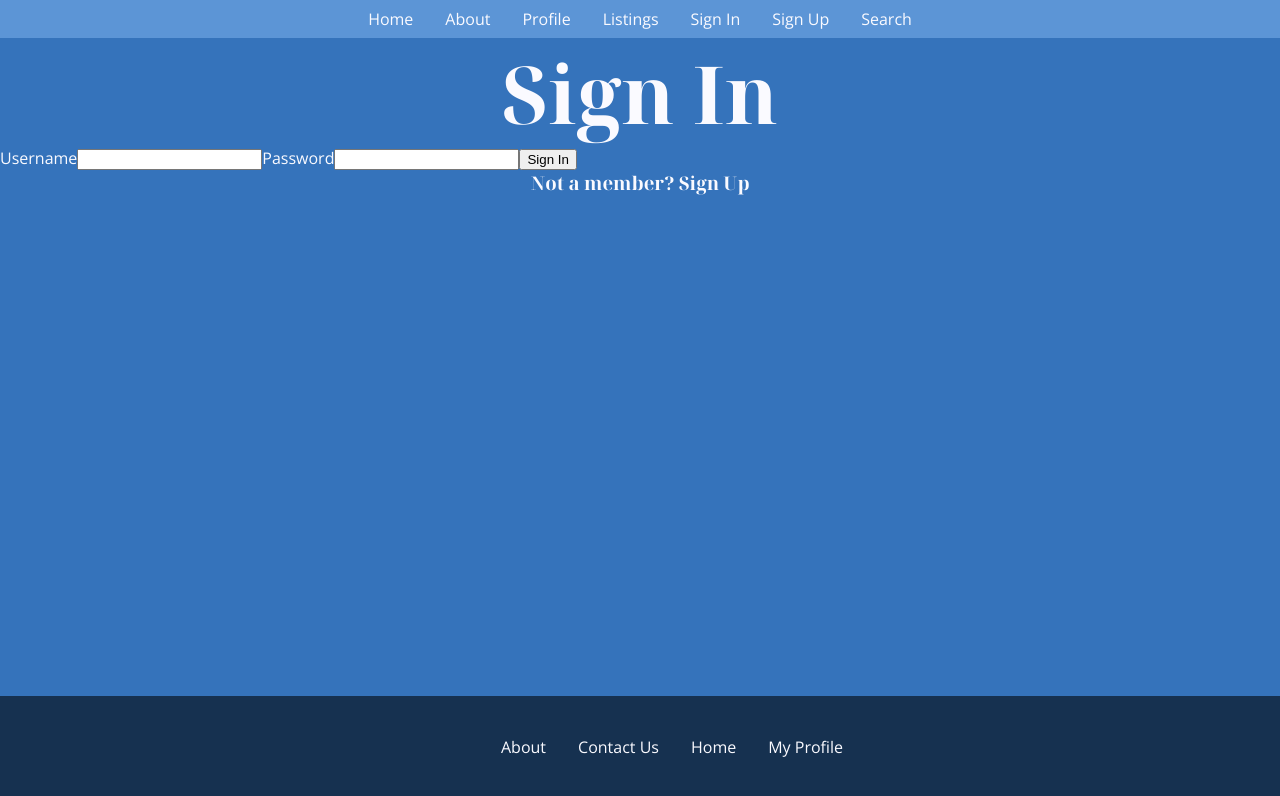
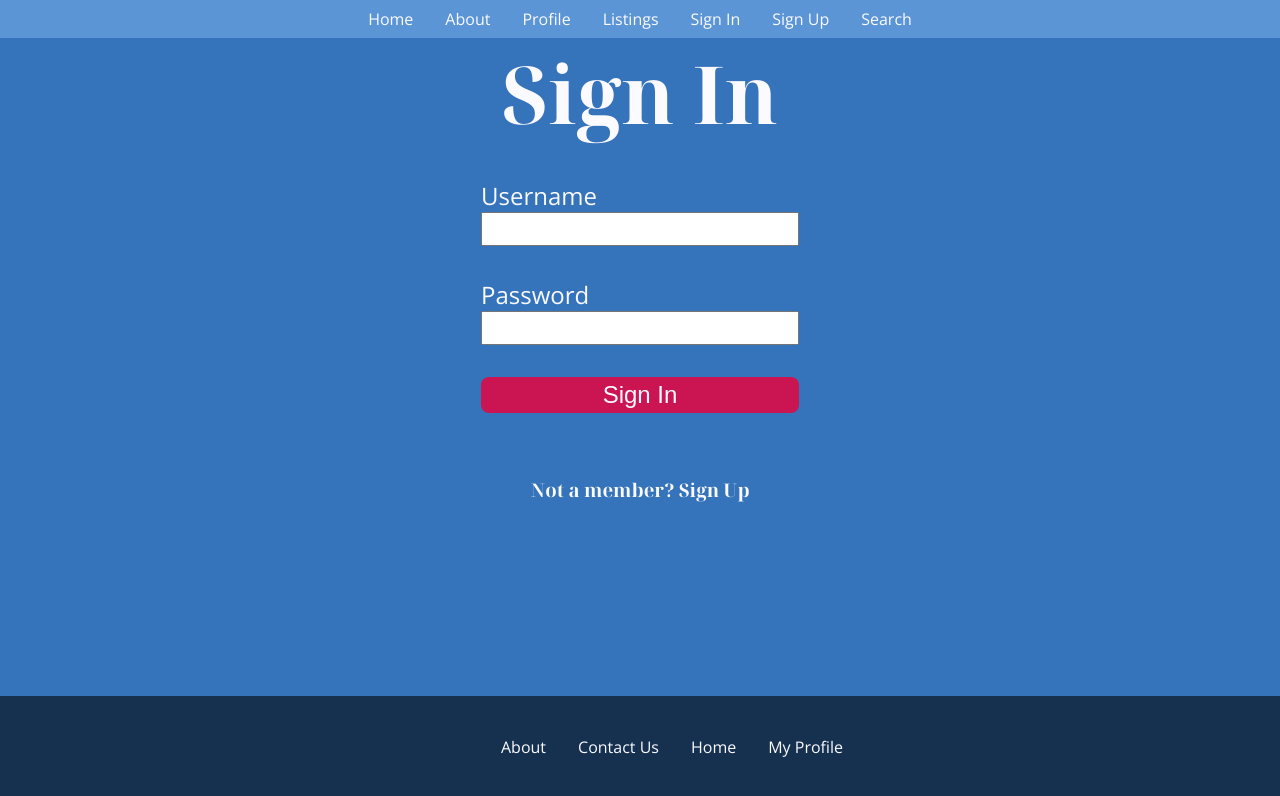
Before and after one commit to sjonesdev/CSC4330ProjectGroupE, a React (Create React App) app in the folder client/: page /signin in a window 1280 px wide. Shown: the top 796 px of the page. Built offline with nearby package versions, Linux system fonts and the light colour scheme.

Commit message:
added some form styling

```diff
--- a/client/src/components/SignIn/SignIn.tsx
+++ b/client/src/components/SignIn/SignIn.tsx
@@ -50,7 +50,7 @@ class SignIn extends React.Component<SignInProps, SignInState> {
                     <label htmlFor="pass">Password</label>
                     <input type="password" name="pass" />
 
-                    <input type="submit" value="Sign In" />
+                    <input type="submit" className="submit" value="Sign In" />
                 </form>
                 <h3>Not a member? <Link to="/signup">Sign Up</Link></h3>
             </div>
--- a/client/src/index.scss
+++ b/client/src/index.scss
@@ -7,6 +7,18 @@ body {
   font-family: lib.$open-sans;//-apple-system, BlinkMacSystemFont, 'Segoe UI', 'Roboto', 'Oxygen', 'Ubuntu', 'Cantarell', 'Fira Sans', 'Droid Sans', 'Helvetica Neue', sans-serif;
   -webkit-font-smoothing: antialiased;
   -moz-osx-font-smoothing: grayscale;
+}
+
+form {
+  font-size: 1.5rem;
+  display: flex;
+  flex-direction: column;
+  width: max-content;
+  margin: 2rem auto;
+  input {
+    margin-bottom: 2rem;
+    font-size: inherit;
+  }
 }
 
 code {
--- a/client/src/styles/_lib.scss
+++ b/client/src/styles/_lib.scss
@@ -48,3 +48,11 @@ button:hover {
 button:active {
     background-color: $rubine-red-60;
 }
+
+.submit {
+    background-color: $rubine-red-44;
+    color: $ghost-white-99;
+    border: none;
+    border-radius: 0.5rem;
+    padding: 0.25rem 0;
+}
```
